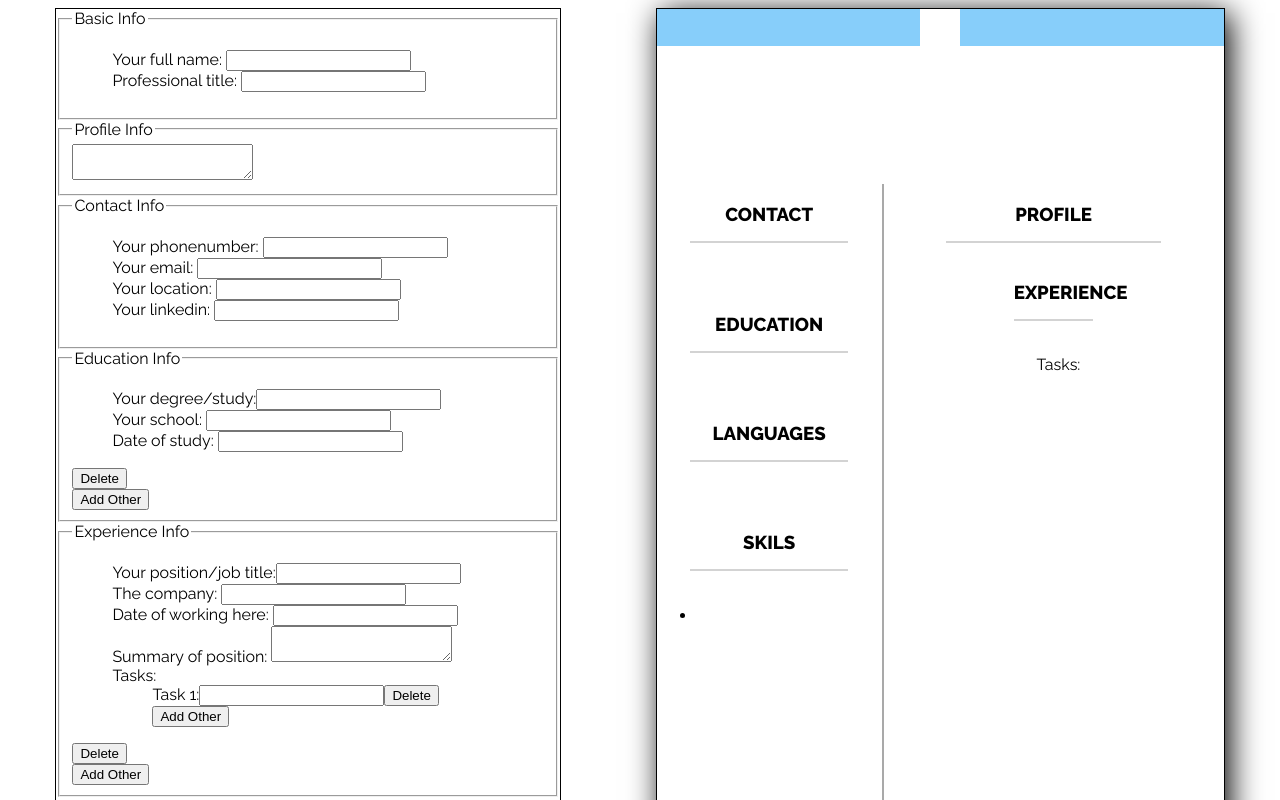
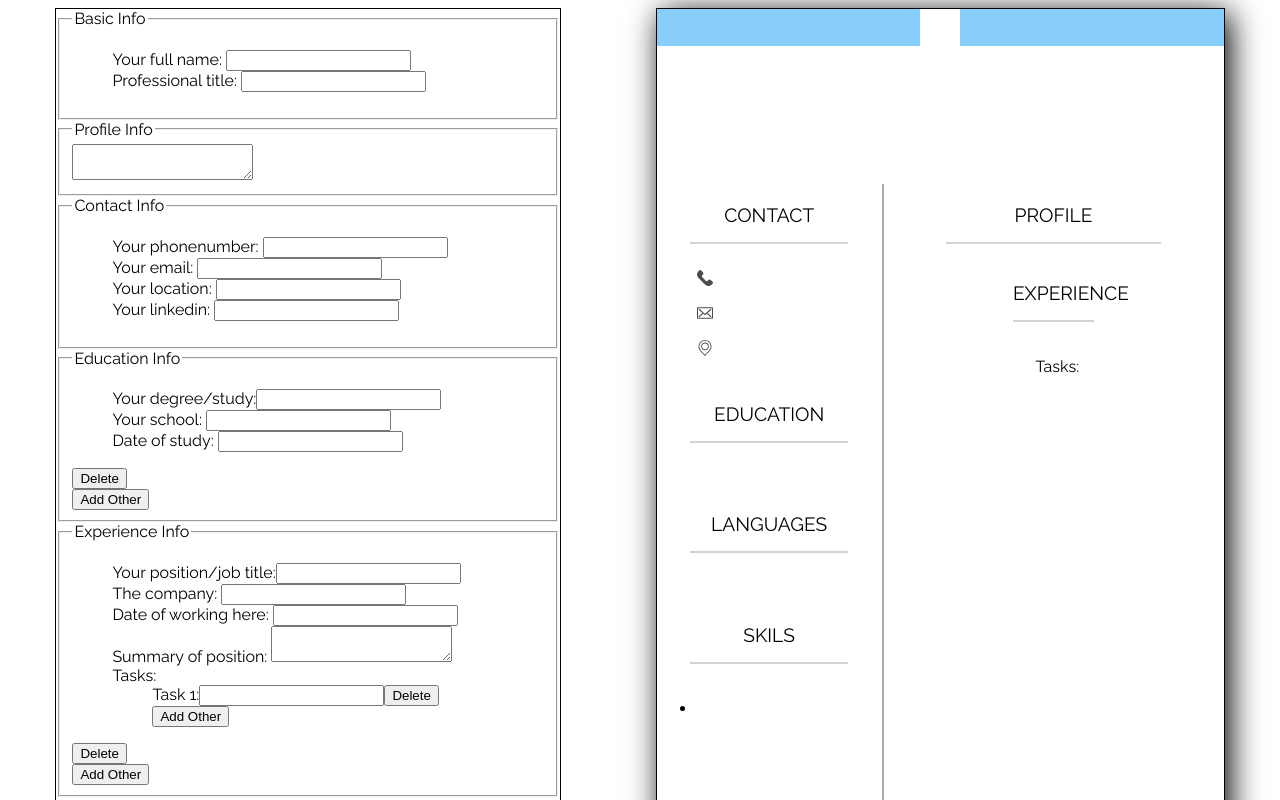
Before and after one commit to Xubuntuwu/CV-maker, a React (Create React App) app: page / in a window 1280 px wide. Shown: the top 800 px of the page. Built offline with nearby package versions, Linux system fonts and the light colour scheme.

Commit message:
contact style added, still need to do: education, languages, skills, and experience

```diff
--- a/src/App.css
+++ b/src/App.css
@@ -253,7 +253,8 @@ h3{
   text-align: center;
   align-self: center;
   text-transform: uppercase;
-  font-weight: bold;
+  font-weight: 400;
+  font-size: larger;
   border-bottom: 2px solid lightgray;
   padding-bottom: 1rem;
   width: 70%;
--- /dev/null
+++ b/src/components/Contact.css
@@ -0,0 +1,64 @@
+/* <div id="cvcontact">
+                <h3>Contact</h3>
+                <ul>
+                    <li id="cvphone" key={this.generateKey('phone')}>{this.props.phone}</li>
+                    <li id="cvmail" key={this.generateKey('mail')}>{this.props.mail}</li>
+                    <li id="cvloc" key={this.generateKey('loc')} >{this.props.location}</li>
+                    {this.props.linkedin!==''? <li id="cvlinkedin" key={this.generateKey('linkedin')}>{this.props.linkedin}</li> : ''}
+                </ul>
+            </div> */
+
+*{
+    box-sizing: border-box;
+}
+#cvcontact ul{
+    line-height: 35px;
+    margin-top: 0;
+    font-family: serif;
+    font-style: italic;
+}
+
+#cvphone{
+
+}
+#cvphone::before{
+    display: inline-block;
+    content: url('../assets/phone-svgrepo-com.svg');
+    filter: opacity(70%);
+    height: 100%;
+    width: 1rem;
+    margin-right: 10px;
+}
+#cvmail{
+
+}
+#cvmail::before{
+    display: inline-block;
+    content: url('../assets/mail-svgrepo-com.svg');
+    filter: opacity(70%);
+    height: 100%;
+    width: 1rem;
+    margin-right: 10px;
+}
+#cvloc{
+
+}
+#cvloc::before{
+    display: inline-block;
+    content: url('../assets/location-svgrepo-com.svg');
+    filter: opacity(70%);
+    height: 100%;
+    width: 1rem;
+    margin-right: 10px;
+}
+#cvlinkedin{
+
+}
+#cvlinkedin::before{
+    display: inline-block;
+    content: url('../assets/linkedin-svgrepo-com.svg');
+    filter: opacity(70%);
+    height: 100%;
+    width: 1rem;
+    margin-right: 10px;
+}
--- a/src/components/Contact.js
+++ b/src/components/Contact.js
@@ -1,4 +1,5 @@
 import React from "react";
+import './Contact.css';
 
 class Contact extends React.Component{
     constructor(props){
```
